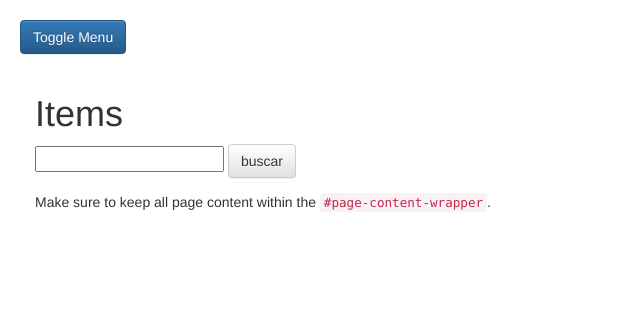
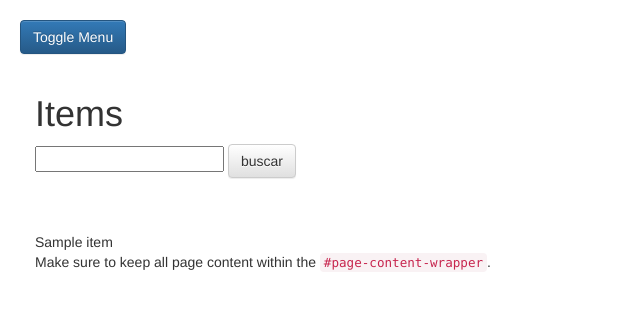
Before and after one commit to jjponz/warhouse_management_django, a Django app: template warehouse_management/templates/items/items_list.html in a window 1280 px wide. Shown: the top 311 px of the page, without its empty margins (0-640 px from the left). Run offline with Django 3.2, Linux system fonts and the light colour scheme; tables that the repository leaves empty hold one stand-in row (values such as "Sample post"); the template is opened without the code that fills it: values that come from a table or form of the project are taken from there, most other values are stand-ins (such as "Sample title", 1, 10 or a date in 2020); some libraries are stand-ins or nearby versions.

Commit message:
If search a item without value, return an empty list

```diff
--- a/warehouse_management/business_logic/actions/items/item_finder.py
+++ b/warehouse_management/business_logic/actions/items/item_finder.py
@@ -3,4 +3,7 @@ class ItemFinder:
         self.__item_repository = item_repository
 
     def do(self, property, value_to_find):
+        if value_to_find == "":
+            return []
+
         return self.__item_repository.get_by(property, value_to_find)
--- a/warehouse_management/templates/items/items_list.html
+++ b/warehouse_management/templates/items/items_list.html
@@ -61,10 +61,14 @@
             <div class="container-fluid">
                 <br>
                 <h1>Items</h1>
-                    <form method="POST" class="post-form">{% csrf_token %}
-                        {{ form.value }}
-                        <button type="submit" class="save btn btn-default">buscar</button>
-                   </form>
+                <form method="POST" class="post-form">{% csrf_token %}
+                    {{ form.value }}
+                    <button type="submit" class="save btn btn-default">buscar</button>
+                </form>
+                <br><br>
+                {% for item in finded_items %}
+                    {{ item.name }}<br>
+                {% endfor %}
                 <p>Make sure to keep all page content within the <code>#page-content-wrapper</code>.</p>
             </div>
 
--- a/warehouse_management/views.py
+++ b/warehouse_management/views.py
@@ -9,6 +9,6 @@ def items_list(request):
     if request.method == "POST":
         form = ItemFinderForm(request.POST)
         django_item_finder_executor = DjangoItemFinderExecutor()
-        finded_items = django_item_finder_executor.do('name', form['value'])
+        finded_items = django_item_finder_executor.do('name', form['value'].value())
 
     return render(request, 'items/items_list.html', {'form': form, 'finded_items' : finded_items})
```
Also changed, not shown: warehouse_management/tests/business_logic/actions/items/test_item_finder_should.py (+9 -0 lines).
